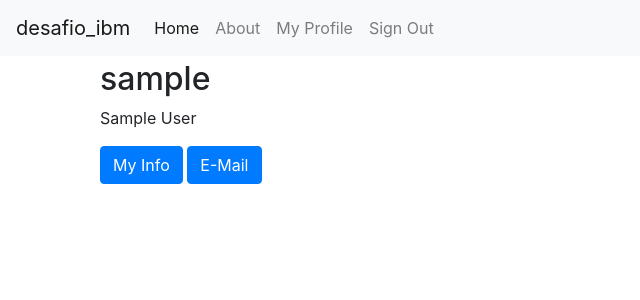
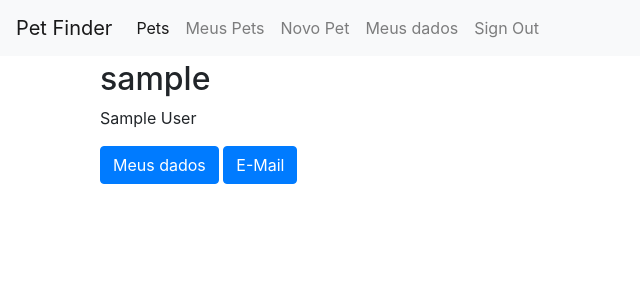
Before and after one commit to jamilatta/desafio_ibm, a Django app: a page that uses desafio_ibm/desafio_ibm/templates/base.html in a window 1280 px wide. Shown: the top 300 px of the page, without its empty margins (0-640 px from the left). Run offline with Django 3.2, Linux system fonts and the light colour scheme; the visitor is signed in with stand-in values (Sample User, id 1); data comes from the database, SQL or seed files in the repository; some libraries are stand-ins or nearby versions.

Commit message:
Realiza alterações diversar na interface e ajustes de exibição de campos.

```diff
--- a/desafio_ibm/desafio_ibm/templates/base.html
+++ b/desafio_ibm/desafio_ibm/templates/base.html
@@ -48,20 +48,28 @@
         <button class="navbar-toggler navbar-toggler-right" type="button" data-toggle="collapse" data-target="#navbarSupportedContent" aria-controls="navbarSupportedContent" aria-expanded="false" aria-label="Toggle navigation">
           <span class="navbar-toggler-icon"></span>
         </button>
-        <a class="navbar-brand" href="{% url 'home' %}">desafio_ibm</a>
+        <a class="navbar-brand" href="{% url 'home' %}">Pet Finder</a>
 
         <div class="collapse navbar-collapse" id="navbarSupportedContent">
           <ul class="navbar-nav mr-auto">
             <li class="nav-item active">
-              <a class="nav-link" href="{% url 'home' %}">Home <span class="sr-only">(current)</span></a>
+              <a class="nav-link" href="{% url 'home' %}">Pets <span class="sr-only">(current)</span></a>
             </li>
-            <li class="nav-item">
-              <a class="nav-link" href="{% url 'about' %}">About</a>
-            </li>
+<!--             <li class="nav-item">
+              <a class="nav-link" href="{% url 'about' %}">Sobre</a>
+            </li> -->
             {% if request.user.is_authenticated %}
               <li class="nav-item">
                 {# URL provided by django-allauth/account/urls.py #}
-                <a class="nav-link" href="{% url 'users:detail' request.user.username  %}">{% trans "My Profile" %}</a>
+                <a class="nav-link" href="{% url 'users:detail' request.user.username  %}">{% trans "Meus Pets" %}</a>
+              </li>
+              <li class="nav-item">
+                {# URL provided by django-allauth/account/urls.py #}
+                <a class="nav-link" href="{% url 'users:detail' request.user.username  %}">{% trans "Novo Pet" %}</a>
+              </li>
+              <li class="nav-item">
+                {# URL provided by django-allauth/account/urls.py #}
+                <a class="nav-link" href="{% url 'users:detail' request.user.username  %}">{% trans "Meus dados" %}</a>
               </li>
               <li class="nav-item">
                 {# URL provided by django-allauth/account/urls.py #}
--- a/desafio_ibm/desafio_ibm/templates/users/user_detail.html
+++ b/desafio_ibm/desafio_ibm/templates/users/user_detail.html
@@ -21,7 +21,7 @@
 <div class="row">
 
   <div class="col-sm-12">
-    <a class="btn btn-primary" href="{% url 'users:update' %}" role="button">My Info</a>
+    <a class="btn btn-primary" href="{% url 'users:update' %}" role="button">Meus dados</a>
     <a class="btn btn-primary" href="{% url 'account_email' %}" role="button">E-Mail</a>
     <!-- Your Stuff: Custom user template urls -->
   </div>
--- a/desafio_ibm/desafio_ibm/users/admin.py
+++ b/desafio_ibm/desafio_ibm/users/admin.py
@@ -15,7 +15,7 @@ class UserAdmin(auth_admin.UserAdmin):
     add_form = UserCreationForm
     fieldsets = (
         (None, {"fields": ("username", "password")}),
-        (_("Personal info"), {"fields": ("name", "email")}),
+        (_("Personal info"), {"fields": ("name", "email", "street", "street_number", "city", "state")}),
         (
             _("Permissions"),
             {
--- a/desafio_ibm/desafio_ibm/users/views.py
+++ b/desafio_ibm/desafio_ibm/users/views.py
@@ -21,7 +21,7 @@ user_detail_view = UserDetailView.as_view()
 class UserUpdateView(LoginRequiredMixin, SuccessMessageMixin, UpdateView):
 
     model = User
-    fields = ["name"]
+    fields = ["name", "street", "street_number", "city", "state"]
     success_message = _("Information successfully updated")
 
     def get_success_url(self):
```
